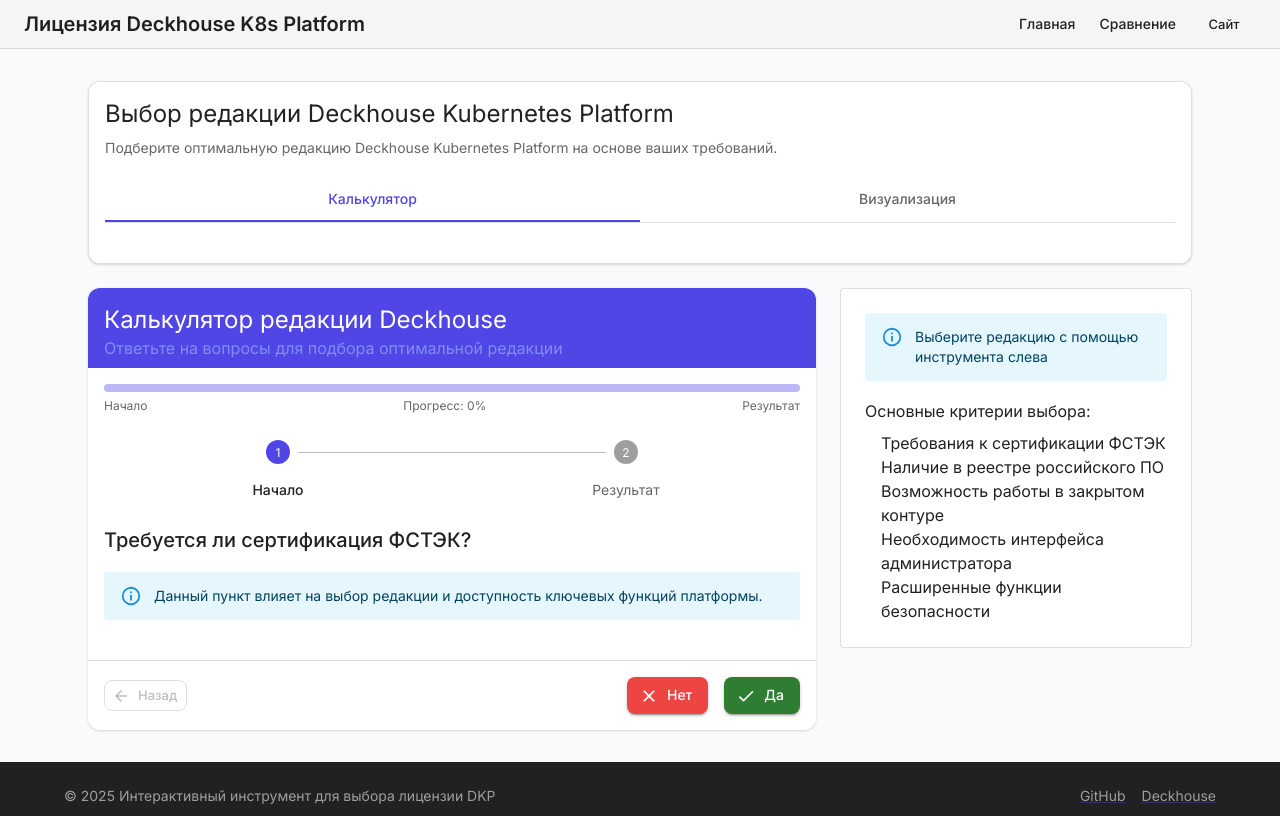
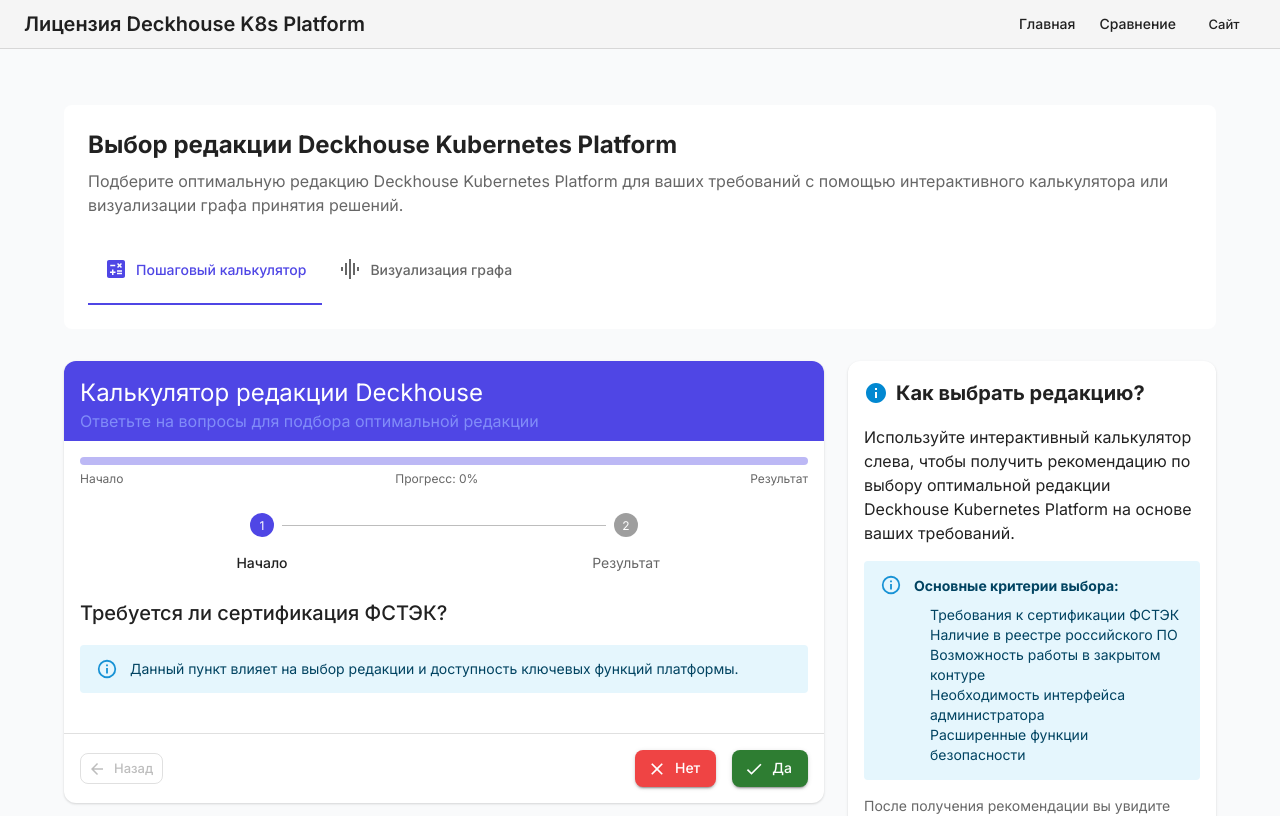
Before and after one commit to heAdz0r/dkp_license_graph, a Next.js app: page / in a window 1280 px wide. Shown: the top 816 px of the page. Built offline with nearby package versions, Linux system fonts and the light colour scheme.

Commit message:
Update main page with Material UI

```diff
--- a/src/app/page.tsx
+++ b/src/app/page.tsx
@@ -2,31 +2,39 @@
 
 import React, { useState, useCallback } from "react";
 import dynamic from 'next/dynamic';
+import {
+  Grid, Typography, Box, Paper, Card, CardContent,
+  Tabs, Tab, Button, Alert, Collapse, IconButton
+} from '@mui/material';
+import {
+  ExpandMore as ExpandMoreIcon,
+  ExpandLess as ExpandLessIcon,
+  CompareArrows as CompareArrowsIcon,
+  Calculate as CalculateIcon,
+  GraphicEq as GraphicEqIcon,
+  Info as InfoIcon
+} from '@mui/icons-material';
 import StepCalculator from "@/components/StepCalculator";
 import EditionCard from "@/components/EditionCard";
 import ComparisonTable from "@/components/ComparisonTable";
 import { Edition, features } from "@/data/licenseData";
-import {
-  Box,
-  Card,
-  CardContent,
-  Container,
-  Grid,
-  Tab,
-  Tabs,
-  Typography,
-  Button,
-  Paper,
-  Alert
-} from '@mui/material';
 
 // Динамический импорт компонента визуализации графа для оптимизации производительности
 const DecisionTree = dynamic(() => import("@/components/DecisionTree"), {
   ssr: false,
   loading: () => (
-    <Paper sx={{ p: 4, textAlign: 'center', height: 400, display: 'flex', alignItems: 'center', justifyContent: 'center' }}>
+    <Box
+      sx={{
+        height: 400,
+        display: 'flex',
+        alignItems: 'center',
+        justifyContent: 'center',
+        bgcolor: 'background.paper',
+        borderRadius: 2
+      }}
+    >
       <Typography color="text.secondary">Загрузка визуализации графа решений...</Typography>
-    </Paper>
+    </Box>
   )
 });
 
@@ -46,114 +54,125 @@
   }, []);
 
   return (
-    <Container maxWidth="lg">
-      <Grid container spacing={3}>
-        {/* Информационный блок и переключатель режимов */}
-        <Grid item xs={12}>
-          <Card variant="outlined">
-            <CardContent>
-              <Typography variant="h5" component="h1" gutterBottom>
+    <Box sx={{ py: 3 }}>
+      {/* Верхняя информационная секция */}
+      <Paper elevation={0} sx={{ mb: 4, p: 3, borderRadius: 2 }}>
+        <Typography variant="h5" component="h1" fontWeight="bold" gutterBottom>
           Выбор редакции Deckhouse Kubernetes Platform
         </Typography>
-              <Typography variant="body2" color="text.secondary" paragraph>
-                Подберите оптимальную редакцию Deckhouse Kubernetes Platform на основе ваших требований.
+        <Typography color="text.secondary" paragraph>
+          Подберите оптимальную редакцию Deckhouse Kubernetes Platform для ваших требований с помощью
+          интерактивного калькулятора или визуализации графа принятия решений.
         </Typography>
 
         <Tabs
           value={viewMode}
-                onChange={(_, v) => setViewMode(v)}
-                variant="fullWidth"
-                sx={{ borderBottom: 1, borderColor: 'divider', mb: 2 }}
+          onChange={(_, newValue) => setViewMode(newValue)}
+          sx={{ mt: 2 }}
         >
           <Tab
+            label="Пошаговый калькулятор"
             value="calculator"
-                  label="Калькулятор"
+            icon={<CalculateIcon />}
+            iconPosition="start"
           />
           <Tab
+            label="Визуализация графа"
             value="visualization"
-                  label="Визуализация"
+            icon={<GraphicEqIcon />}
+            iconPosition="start"
           />
         </Tabs>
-            </CardContent>
-          </Card>
-        </Grid>
+      </Paper>
 
-        {/* Основная секция с инструментом выбора и результатом */}
+      {/* Основная секция с калькулятором/визуализацией и карточкой редакции */}
+      <Grid container spacing={3}>
+        {/* Левая колонка (2/3 ширины на больших экранах) */}
         <Grid item xs={12} md={8}>
           {viewMode === 'calculator' ? (
             <StepCalculator onEditionSelect={handleEditionSelect} />
           ) : (
-            <div>
-              {/* Используем div вместо Card для лучшей интеграции с D3 */}
-              <Typography variant="h6" gutterBottom>Граф принятия решений</Typography>
-              <Typography variant="body2" color="text.secondary" paragraph>
-                Визуализация процесса выбора редакции на основе ваших требований. Используйте колесо мыши для масштабирования и перетаскивание для перемещения графа.
+            <Card>
+              <CardContent>
+                <Typography variant="h6" fontWeight="bold" gutterBottom>
+                  Граф принятия решений
                 </Typography>
-              <Paper
-                variant="outlined"
-                sx={{
-                  p: 0,
-                  overflow: 'hidden',
-                  '& > div': {
-                    width: '100%',
-                    height: '100%',
-                  }
-                }}
-              >
+                <Typography color="text.secondary" paragraph>
+                  Визуализация процесса выбора редакции на основе ваших требований.
+                  Вы можете взаимодействовать с графом, кликая на узлы для перехода между вопросами.
+                </Typography>
                 <DecisionTree onEditionSelect={handleEditionSelect} />
-              </Paper>
-            </div>
+              </CardContent>
+            </Card>
           )}
         </Grid>
 
-        {/* Правая колонка с карточкой редакции */}
+        {/* Правая колонка (1/3 ширины на больших экранах) */}
         <Grid item xs={12} md={4}>
           {selectedEdition ? (
-            <Box sx={{ display: 'flex', flexDirection: 'column', gap: 2 }}>
+            <Box>
               <EditionCard edition={selectedEdition} features={features} />
 
+              <Box sx={{ mt: 2 }}>
                 <Button
+                  fullWidth
                   variant="contained"
                   color="secondary"
+                  startIcon={showFullComparison ? <ExpandLessIcon /> : <CompareArrowsIcon />}
                   onClick={() => setShowFullComparison(!showFullComparison)}
-                fullWidth
                 >
-                {showFullComparison ? "Скрыть сравнение" : "Показать сравнение"}
+                  {showFullComparison
+                    ? "Скрыть полное сравнение"
+                    : "Показать полное сравнение"}
                 </Button>
               </Box>
+            </Box>
           ) : (
-            <Paper variant="outlined" sx={{ p: 3 }}>
+            <Card>
+              <CardContent>
+                <Box display="flex" alignItems="center" mb={2}>
+                  <InfoIcon color="info" sx={{ mr: 1 }} />
+                  <Typography variant="h6" fontWeight="bold">
+                    Как выбрать редакцию?
+                  </Typography>
+                </Box>
+
+                <Typography paragraph>
+                  Используйте интерактивный калькулятор слева, чтобы получить рекомендацию
+                  по выбору оптимальной редакции Deckhouse Kubernetes Platform на основе ваших требований.
+                </Typography>
+
                 <Alert severity="info" sx={{ mb: 2 }}>
-                Выберите редакцию с помощью инструмента слева
-              </Alert>
-              <Typography variant="subtitle1" gutterBottom>
+                  <Typography variant="subtitle2" fontWeight="bold">
                     Основные критерии выбора:
                   </Typography>
-              <Box component="ul" sx={{ pl: 2 }}>
+                  <ul style={{ margin: '8px 0 0 0', paddingLeft: '16px' }}>
                     <li>Требования к сертификации ФСТЭК</li>
                     <li>Наличие в реестре российского ПО</li>
                     <li>Возможность работы в закрытом контуре</li>
                     <li>Необходимость интерфейса администратора</li>
                     <li>Расширенные функции безопасности</li>
-              </Box>
-            </Paper>
+                  </ul>
+                </Alert>
+
+                <Typography color="text.secondary" variant="body2">
+                  После получения рекомендации вы увидите подробную информацию о выбранной редакции
+                  и сможете сравнить её с другими вариантами для принятия оптимального решения.
+                </Typography>
+              </CardContent>
+            </Card>
           )}
         </Grid>
+      </Grid>
 
-        {/* Секция полного сравнения */}
-        {showFullComparison && (
-          <Grid item xs={12}>
-            <Box sx={{ mt: 2 }}>
-              <Typography variant="h6" gutterBottom>
-                Полное сравнение редакций
-              </Typography>
+      {/* Секция полного сравнения (отображается, если включено) */}
+      <Collapse in={showFullComparison}>
+        <Box sx={{ mt: 4 }}>
           <ComparisonTable
             selectedEditions={selectedEdition ? [selectedEdition] : undefined}
           />
         </Box>
-          </Grid>
-        )}
-      </Grid>
-    </Container>
+      </Collapse>
+    </Box>
   );
 }
```
Lines whose indentation alone changed are shown as unchanged.
